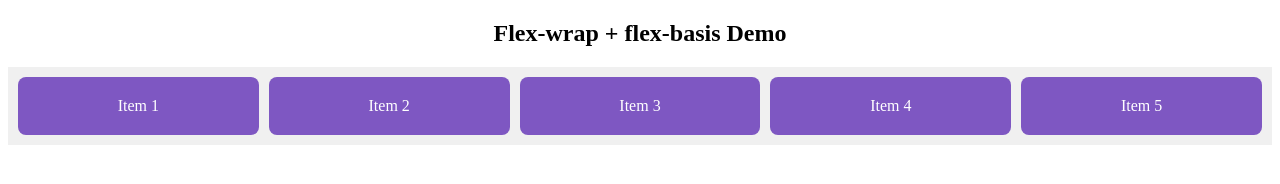
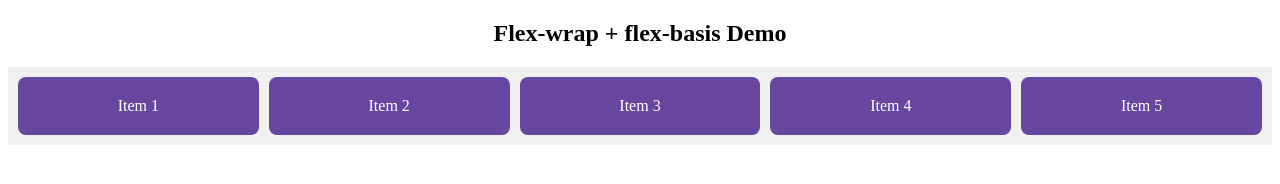
Before and after one commit to kaveeshagim/flexbox-demo, a plain HTML site: page index.html in a window 1280 px wide. Drawn offline with Linux system fonts and the light colour scheme.

Commit message:
Fix background color of item in flexbox demo

```diff
--- a/index.html
+++ b/index.html
@@ -15,7 +15,7 @@
 
       .item {
         flex: 1 1 200px; /* grow, shrink, basis */
-        background-color: #7e57c2;
+        background-color: #6746a0;
         color: white;
         padding: 20px;
         text-align: center;
```
